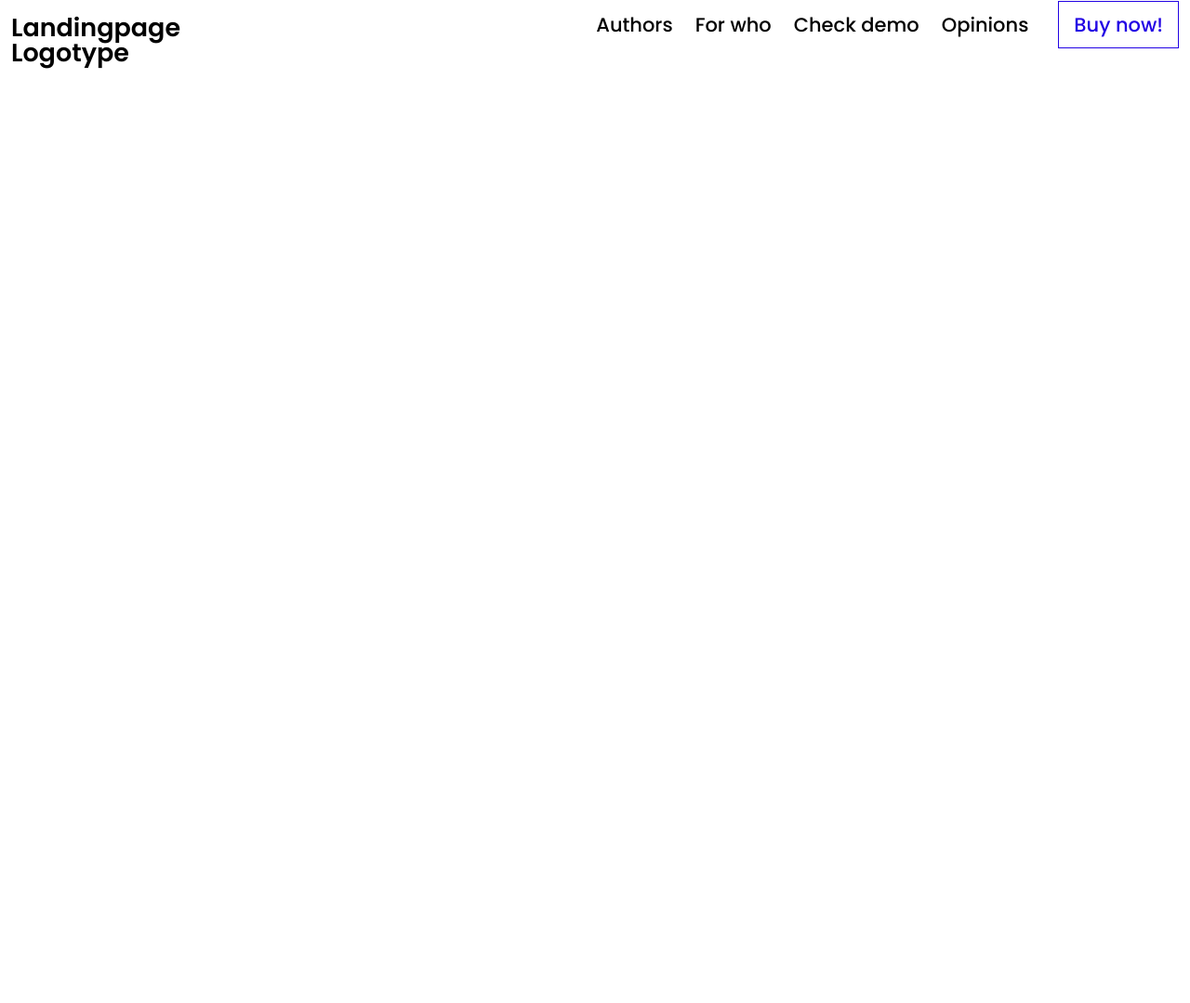
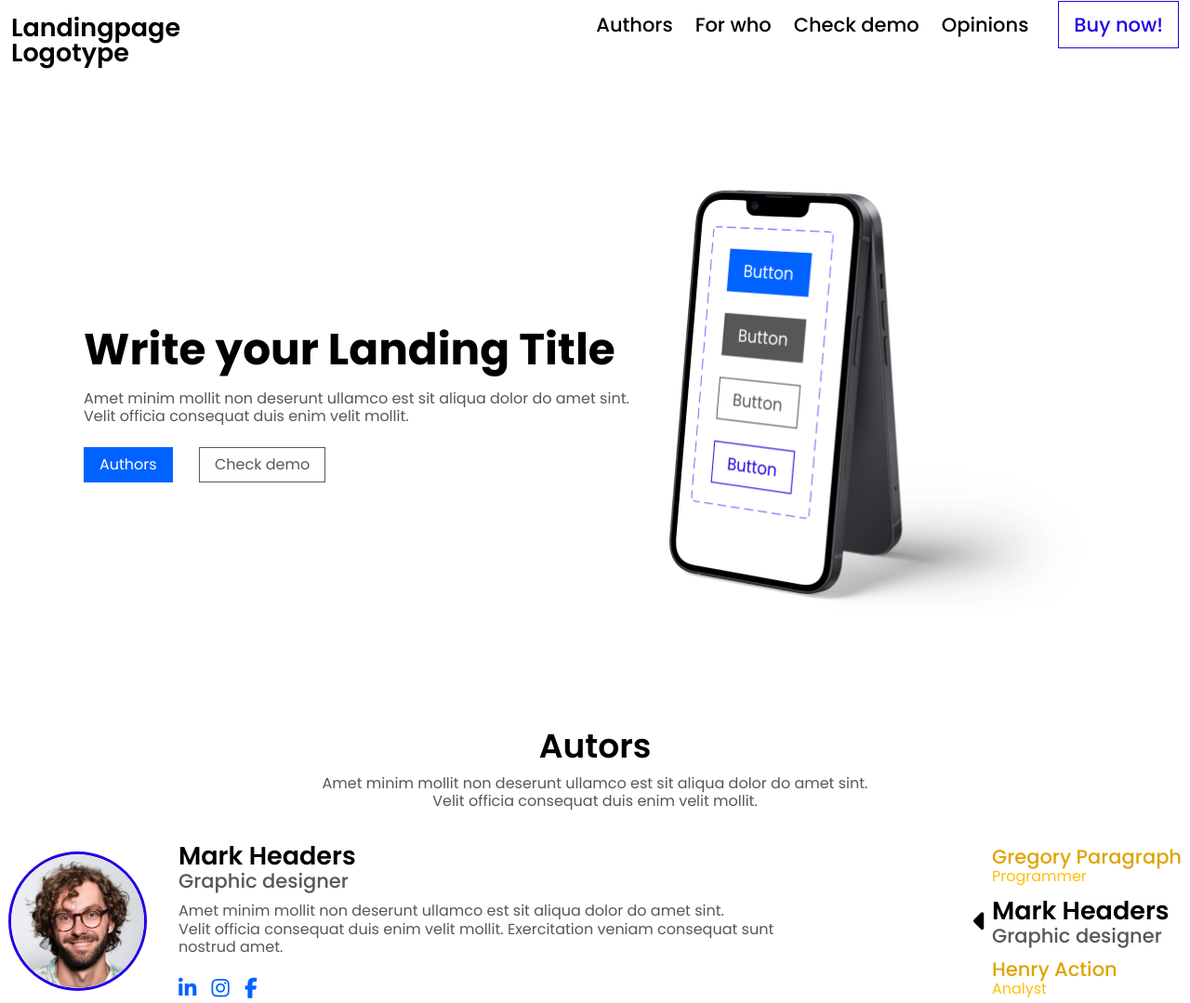
Before and after one commit to miss-ray/single-landing-page, a plain HTML site: page index.html in a window 1280 px wide. Shown: the whole page at 93% size. Before the commit the page ends 800 px from the top, so only its background shows below. Drawn offline with Linux system fonts and the light colour scheme.

Commit message:
added two bloks

```diff
--- a/index.html
+++ b/index.html
@@ -11,6 +11,7 @@
       rel="stylesheet"
     />
     <link rel="stylesheet" href="styles/style.css" />
+    <script src="https://kit.fontawesome.com/79909fe651.js" crossorigin="anonymous"></script>
     <title>Single landing page</title>
   </head>
   <body>
@@ -41,7 +42,74 @@
         </nav>
       </div>
     </header>
-    <main></main>
+    <main>
+      <div class="phone">
+        <div class="container phone-container">
+          <div class="phone-right-block">
+            <h1>Write your Landing Title</h1>
+            <p>
+              Amet minim mollit non deserunt ullamco est sit aliqua dolor do
+              amet sint. Velit officia consequat duis enim velit mollit.
+            </p>
+            <div class="btn-container">
+              <button class="button button-theme-1" type="button">
+                Authors
+              </button>
+              <button class="button button-theme-2" type="button">
+                Check demo
+              </button>
+            </div>
+          </div>
+          <img class="phone-image" src="images/iPhone13.png" alt="iPhone13" />
+        </div>
+      </div>
+
+      <div class="autors">
+        <div class="container autor-container">
+          <div class="common-titles">
+            <h2>Autors</h2>
+            <p>
+              Amet minim mollit non deserunt ullamco est sit aliqua dolor do
+              amet sint. <br />
+              Velit officia consequat duis enim velit mollit.
+            </p>
+          </div>
+          <div class="info-container">
+            <img
+              class="autors-foto"
+              src="images/Rectangle.png"
+              alt="Rectangle"
+            />
+            <div class="autors-about">
+              <h3>Mark Headers</h3>
+              <h4>Graphic designer</h4>
+              <p>
+                Amet minim mollit non deserunt ullamco est sit aliqua dolor do
+                amet sint. <br />
+                Velit officia consequat duis enim velit mollit. Exercitation
+                veniam consequat sunt <br />
+                nostrud amet.
+              </p>
+              <div class="autors-icon">
+                <a href="#"><i class="fa-brands fa-linkedin-in"></i></a>
+                <a href="#"><i class="fa-brands fa-instagram"></i></a>
+                <a href="#"><i class="fa-brands fa-facebook-f"></i></a>
+              </div>
+            </div>
+            <div class="author-search">
+                <dl>
+                  <dt>Gregory Paragraph</dt>
+                  <dd>Programmer</dd>
+                  <dt>Mark Headers</dt>
+                  <dd>Graphic designer</dd>
+                  <dt>Henry Action</dt>
+                  <dd>Analyst</dd>
+                </dl>
+                <i class="fa-solid fa-caret-left"></i>
+            </div>
+        </div>
+      </div>
+    </main>
     <footer></footer>
   </body>
 </html>
--- a/styles/style.css
+++ b/styles/style.css
@@ -134,6 +134,9 @@ table {
   --dark: #000;
   --theme-color: #2203e4;
   --theme-color-2: #0062ff;
+  --theme-color-3: #575757;
+  --theme-color-4: #dea405;
+  --theme-color-5: #ffbe0b;
 }
 body {
   font-size: 16px;
@@ -146,9 +149,17 @@ a {
   text-decoration: none;
   transition: 0.3s;
 }
+p {
+  line-height: 1.2;
+}
 .container-large {
   width: 100%;
   max-width: 1512px;
+  margin: 0 auto;
+}
+.container {
+  width: 100%;
+  max-width: 1262px;
   margin: 0 auto;
 }
 .header-container {
@@ -191,3 +202,152 @@ a {
   color: var(--light);
   background-color: var(--theme-color);
 }
+main {
+  font-size: 16px;
+  font-family: "Poppins", sans-serif;
+  font-weight: normal;
+  color: var(--dark);
+  background-color: var(--light);
+}
+
+.right {
+  display: block;
+  width: 631px;
+  margin: 249.5px 24px 249.5px 206px;
+}
+h1 {
+  color: var(--dark);
+  font-weight: 700;
+  font-size: 47px;
+  margin-bottom: 20px;
+}
+h3 {
+  font-size: 27px;
+  font-weight: 600;
+  margin-bottom: 3px;
+}
+h4 {
+  font-size: 21px;
+  font-weight: 500;
+  margin-bottom: 12px;
+}
+.common-titles {
+  text-align: center;
+  margin-bottom: 36px;
+}
+.common-titles h2 {
+  font-size: 36px;
+  font-weight: 600;
+  margin-bottom: 12px;
+}
+.button {
+  padding: 10px 16px;
+  border-radius: 0;
+  cursor: pointer;
+  font: inherit;
+  transition: 0.3s;
+}
+.button-theme-1 {
+  background-color: var(--theme-color-2);
+  color: var(--light);
+  border: 1px solid var(--theme-color-2);
+}
+.button-theme-2 {
+  background-color: var(--light);
+  border: 1px solid var(--theme-color-3);
+  color: var(--theme-color-3);
+}
+.button-theme-3 {
+}
+.button-theme-1:hover {
+  background-color: var(--light);
+  color: var(--theme-color-2);
+}
+.button-theme-2:hover {
+  background-color: var(--theme-color-3);
+  color: var(--light);
+}
+.phone-container {
+  display: flex;
+  align-items: center;
+  padding: 118px 81px;
+}
+.info-container {
+  display: flex;
+  justify-content: space-between;
+  align-items: center;
+}
+.phone-right-block {
+  padding-right: 43px;
+}
+.phone-image {
+  width: 470px;
+  height: auto;
+}
+.btn-container {
+  margin-top: 24px;
+}
+.btn-container button:first-of-type {
+  margin-right: 24px;
+}
+.autors-foto {
+  border-radius: 50%;
+  border: 3px solid var(--theme-color);
+  margin-right: 34px;
+  width: auto;
+  height: 150px;
+}
+.autors-about {
+  flex-grow: 1;
+}
+.autors-about > h4,
+p {
+  color: var(--theme-color-3);
+}
+.autors-about > p {
+  margin-bottom: 24px;
+}
+.autors-icon a {
+  color: var(--theme-color-2);
+  font-size: 22px;
+  transition: 0.3s;
+}
+.autors-icon a:hover {
+  color: var(--theme-color);
+}
+.autors-icon a:nth-of-type(n + 2) {
+  margin-left: 12px;
+}
+.author-search dd:nth-of-type(odd) {
+  color: var(--theme-color-5);
+}
+.author-search dt:nth-of-type(odd) {
+  color: var(--theme-color-4);
+  font-size: 21px;
+  font-weight: 500;
+}
+.author-search dd:nth-of-type(even) {
+  color: var(--theme-color-3);
+  font-size: 21px;
+  font-weight: 500;
+}
+.author-search dt:nth-of-type(even) {
+  font-size: 27px;
+  font-weight: 600;
+}
+.author-search dt:nth-of-type(n + 2) {
+  margin-top: 15px;
+}
+.author-search dt {
+  margin-bottom: 3px;
+}
+.author-search {
+  position: relative;
+}
+.author-search i {
+  position: absolute;
+  top: 50%;
+  transform: translateY(-50%);
+  left: -20px;
+  font-size: 30px;
+}
```
Also changed, not shown: images/iPhone13.png (renamed from images/iPhone 13.png).
